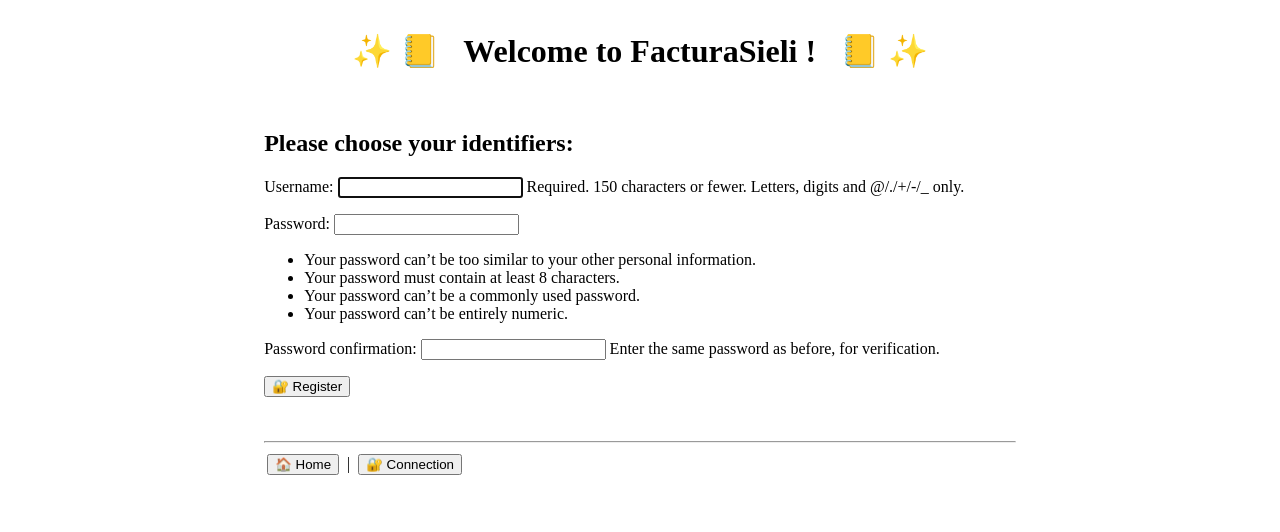
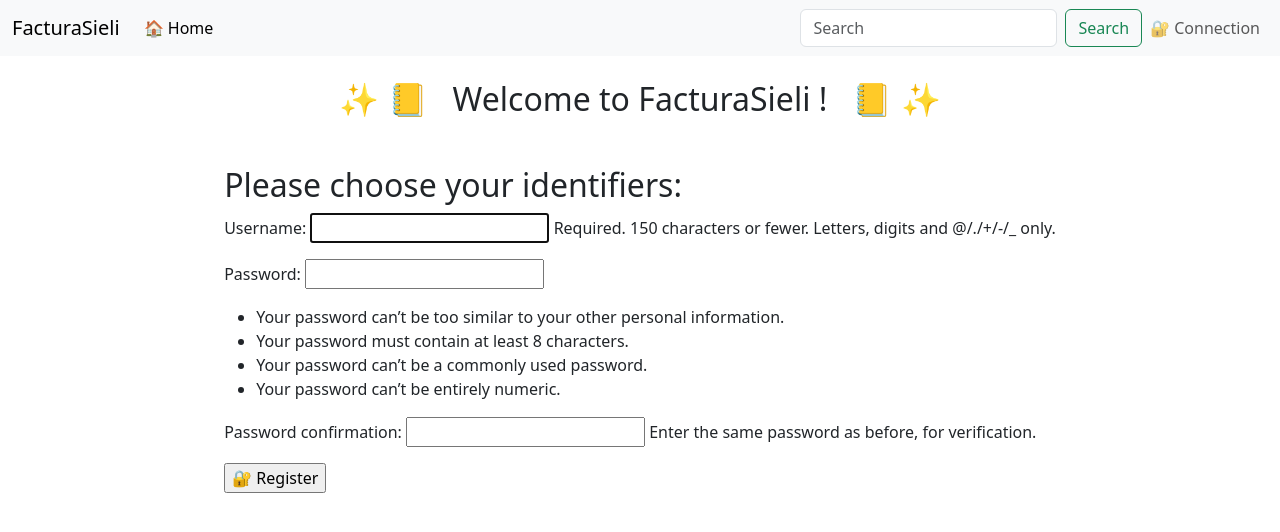
Before and after one commit to brice-donval/FacturaSieli, a Django app: page /en/register/ in a window 1280 px wide. Shown: the top 532 px of the page. Run offline with Django 5.2, Linux system fonts and the light colour scheme.

Commit message:
design first refactoring

```diff
--- a/Django project/facturasieli/templates/base.html
+++ b/Django project/facturasieli/templates/base.html
@@ -2,57 +2,76 @@
 {% load i18n %}
 
 <!DOCTYPE html>
-<html>
+<html lang="en">
 <head>
+    <meta charset="UTF-8">
+    <meta name="viewport" content="width=device-width, initial-scale=1.0">
+    <link href="https://cdn.jsdelivr.net/npm/bootstrap@5.3.3/dist/css/bootstrap.min.css" rel="stylesheet" integrity="sha384-QWTKZyjpPEjISv5WaRU9OFeRpok6YctnYmDr5pNlyT2bRjXh0JMhjY6hW+ALEwIH" crossorigin="anonymous">
+    <script src="https://cdn.jsdelivr.net/npm/bootstrap@5.3.3/dist/js/bootstrap.bundle.min.js" integrity="sha384-YvpcrYf0tY3lHB60NNkmXc5s9fDVZLESaAA55NDzOxhy9GkcIdslK1eN7N6jIeHz" crossorigin="anonymous"></script>
     <title>FacturaSieli</title>
 </head>
 <body>
-        <table width="100%">
-            <tr>
-                <td width="20%">&nbsp;</td>
-                <td>
-                    <div align="center">
-                        <h1>✨ 📒 &nbsp; {% translate 'Welcome to FacturaSieli' %} {{ user.username }}{% translate '!' %} &nbsp; 📒 ✨</h1>
+    <nav class="navbar navbar-expand-lg bg-body-tertiary">
+        <div class="container-fluid">
+          <a class="navbar-brand" href="{% url 'facturasieli:index' %}">FacturaSieli</a>
+          <button class="navbar-toggler" type="button" data-bs-toggle="collapse" data-bs-target="#navbarSupportedContent" aria-controls="navbarSupportedContent" aria-expanded="false" aria-label="Toggle navigation">
+            <span class="navbar-toggler-icon"></span>
+          </button>
+          <div class="collapse navbar-collapse" id="navbarSupportedContent">
+            <ul class="navbar-nav me-auto mb-2 mb-lg-0">
+              <li class="nav-item">
+                <a class="nav-link active" aria-current="page" href="{% url 'facturasieli:index' %}">🏠 {% translate 'Home' %}</a>
+              </li>
+              {% if user.is_authenticated %}
+              <li class="nav-item">
+                <a class="nav-link" href="{% url 'facturasieli:public_profile' user.id %}">👤 {% translate 'My public profile' %}</a>
+              </li>
+              <li class="nav-item">
+                <a class="nav-link" href="{% url 'facturasieli:service' 2 %}">{% translate 'My service' %}</a>
+              </li>
+              {% endif %}
+              {% if user.username %}
+              <li class="nav-item dropdown">
+                <a class="nav-link dropdown-toggle" href="#" role="button" data-bs-toggle="dropdown" aria-expanded="false">
+                    {% translate 'Language' %}
+                </a>
+                <ul class="dropdown-menu">
+                  <li><a class="dropdown-item" href="/fr/">🇫🇷 {% translate 'French' %}</a></li>
+                  <li><a class="dropdown-item" href="/en/">🇬🇧 {% translate 'English' %}</a></li>
+                </ul>
+              </li>
+              {% endif %}
+            </ul>
+
+            <form class="d-flex" role="search">
+              <input class="form-control me-2" type="search" placeholder="Search" aria-label="Search">
+              <button class="btn btn-outline-success" type="submit">{% translate 'Search' %}</button>
+            </form>
+            <div>
+
+                <ul class="navbar-nav me-auto mb-2 mb-lg-0">
+                    {% if user.is_authenticated %}
+                    <li class="nav-item">
+                        <a class="nav-link" href="{% url 'facturasieli:log_out' %}">↪️ {% translate 'Disconnection' %}</a>
+                    </li>
+                    {% else %}
+                    <li class="nav-item"><a class="nav-link" href="{% url 'facturasieli:custom_log_in' %}">🔐 {% translate 'Connection' %}</a></li>
+                    {% endif %}
+                </ul>
             </div>
-                    <br />
-                    <div>
+          </div>
+        </div>
+      </nav>
+      <main class="container">
+        <div class="text-center">
+            <h2 class="mt-4 mb-4">✨ 📒 &nbsp; {% translate 'Welcome to FacturaSieli' %} {{ user.username }}{% translate '!' %} &nbsp; 📒 ✨</h2>
+        </div>
+        <div class="container d-flex justify-content-center">
+            <div class="">
                 {% block content %}
                 {% endblock %}
             </div>
-                    <br />
-                    <br />
-                    <hr />
-                    <div>
-                        <table width="100%">
-                            <tr>
-                                <td>
-                                    <a href="{% url 'facturasieli:index' %}"><button>🏠 {% translate 'Home' %}</button></a>
-                                    {% if user.is_authenticated %}
-                                        &nbsp;
-                                        <a href="{% url 'facturasieli:public_profile' user.id %}"><button>👤 {% translate 'My public profile' %}</button></a>
-                                        &nbsp;|&nbsp;
-                                        <a href="{% url 'facturasieli:service' 2 %}"><button>👤 {% translate 'My service' %}</button></a>
-                                        &nbsp;|&nbsp;
-                                        <a href="{% url 'facturasieli:log_out' %}"><button>↪️ {% translate 'Disconnection' %}</button></a>
-                                    {% else %}
-                                        &nbsp;|&nbsp;
-                                        <a href="{% url 'facturasieli:custom_log_in' %}"><button>🔐 {% translate 'Connection' %}</button></a>
-                                    {% endif %}
-                                </td>
-                                {% if user.username %}
-                                    <td align="right">
-                                        Langue :&nbsp;
-                                        <a href="/fr/"><button>🇫🇷 {% translate 'French' %}</button></a>
-                                        &nbsp;
-                                        <a href="/en/"><button>🇬🇧 {% translate 'English' %}</button></a>
-                                    </td>
-                                {% endif %}
-                            </tr>
-                        </table>
         </div>
-                </td>
-                <td width="20%">&nbsp;</td>
-            </tr>
-        </table>
+      </main>
 </body>
 </html>
--- a/Django project/facturasieli/templates/facturasieli/edit_profile.html
+++ b/Django project/facturasieli/templates/facturasieli/edit_profile.html
@@ -4,7 +4,8 @@
 {% load i18n %}
 
 {% block content %}
-    <h2>{% translate 'Edit my profile:' %}</h2>
+<div class="mt-4">
+    <h3>{% translate 'Edit my profile:' %}</h3>
     <img src="{{ request.profile.avatar.url }}" width="100px" height="100px" />
     <form method="post" action="{% url 'facturasieli:edit_profile' %}" enctype="multipart/form-data">
         {% csrf_token %}
@@ -12,4 +13,5 @@
         <input type="submit" name="submit" value="🤠 {% translate 'Save' %}" />
         <input type="hidden" name="next" value="{% url 'facturasieli:index' %}" />
     </form>
+</div>
 {% endblock %}
--- a/Django project/facturasieli/templates/facturasieli/index.html
+++ b/Django project/facturasieli/templates/facturasieli/index.html
@@ -4,6 +4,7 @@
 {% load i18n %}
 
 {% block content %}
+<div class="mt-4">
     <img src="{{ request.profile.avatar.url }}" width="100px" height="100px" />
     <table>
         <tr style="vertical-align:top">
@@ -17,4 +18,5 @@
             </td>
         </tr>
     </table>
+</div>
 {% endblock %}
--- a/Django project/facturasieli/templates/facturasieli/public_profile.html
+++ b/Django project/facturasieli/templates/facturasieli/public_profile.html
@@ -4,7 +4,8 @@
 {% load i18n %}
 
 {% block content %}
-<h2>{% translate 'Public profile of user' %} {{ profile.user.username }}{% translate ':' %}</h2>
+<div class="mt-4">
+    <h3>{% translate 'Public profile of user' %} {{ profile.user.username }}{% translate ':' %}</h3>
     <img src="{{ profile.avatar.url }}" width="100px" height="100px" />
     {% if request.user.id == profile.user.id %}
         <a href="{% url 'facturasieli:edit_profile' %}">{% translate 'Edit my profile' %}</a>
@@ -21,4 +22,5 @@
             </td>
         </tr>
     </table>
+</div>
 {% endblock %}
--- a/Django project/facturasieli/templates/facturasieli/service.html
+++ b/Django project/facturasieli/templates/facturasieli/service.html
@@ -5,9 +5,10 @@
 {% load i18n %}
 
 {% block content %}
-    <h2 class="text-center mt-3">{% translate 'Your services' %}</h2>
+<div class="mt-4">
+    <h3 class="text-center mt-3">{% translate 'Your services' %}</h3>
     <div class="d-flex justify-content-center mt-4">
-        <div class="w-75">
+        <div class="">
             <a href="{% url 'facturasieli:service_form' %}" class="btn btn-warning mb-4">{% translate 'Create' %}</a>
             <table class="table">
                 <thead>
@@ -37,4 +38,5 @@
               </table>
         </div>
     </div>
+</div>
 {% endblock %}
--- a/Django project/facturasieli/templates/facturasieli/service_form.html
+++ b/Django project/facturasieli/templates/facturasieli/service_form.html
@@ -5,6 +5,7 @@
 {% load i18n %}
 
 {% block content %}
+<div class="mt-4">
     <!-- Affichage des messages -->
     {% if messages %}
         <div class="messages">
@@ -15,9 +16,9 @@
             {% endfor %}
         </div>
     {% endif %}
-    <h2 class="text-center mt-3">{% translate 'Create a new service' %}</h2>
+    <h3 class="text-center mt-3">{% translate 'Create a new service' %}</h3>
     <div class="d-flex justify-content-center mt-4">
-        <div class="w-50">
+        <div class="w-75">
             <a href="{% url 'facturasieli:service' 2 %}" class="btn btn-warning mb-4">{% translate 'Back' %}</a>
             <form action="{% url 'facturasieli:service_form' %}" method="post">
                 {% csrf_token %}
@@ -26,4 +27,5 @@
             </form>
         </div>
     </div>
+</div>
 {% endblock %}
--- a/Django project/facturasieli/templates/facturasieli/verification_form.html
+++ b/Django project/facturasieli/templates/facturasieli/verification_form.html
@@ -5,7 +5,7 @@
     <title>Verify Invoice</title>
 </head>
 <body>
-    <h1>Verify Invoice {{ invoice.invoice_number }}</h1>
+    <h3>Verify Invoice {{ invoice.invoice_number }}</h3>
     <form method="post">
         {% csrf_token %}
         {{ form.as_p }}
--- a/Django project/facturasieli/templates/registration/custom_login.html
+++ b/Django project/facturasieli/templates/registration/custom_login.html
@@ -4,6 +4,7 @@
 {% load i18n %}
 
 {% block content %}
+<div class="mt-4">
     <h2>{% translate 'Please enter your identifiers:' %}</h2>
     <form method="post" action="{% url 'facturasieli:custom_log_in' %}">
         {% csrf_token %}
@@ -14,4 +15,5 @@
     <br />
     <h2>{% translate 'You are not registered yet?' %}</h2>
     <a href="{% url 'facturasieli:register' %}"><button>👤 {% translate 'Create my account' %}</button></a>
+</div>
 {% endblock %}
--- a/Django project/facturasieli/templates/registration/login.html
+++ b/Django project/facturasieli/templates/registration/login.html
@@ -4,6 +4,7 @@
 {% load i18n %}
 
 {% block content %}
+<div class="mt-4">
     <h2>{% translate 'Please enter your identifiers:' %}</h2>
     <form method="post" action="{% url 'facturasieli:log_in' %}">
         {% csrf_token %}
@@ -15,4 +16,5 @@
     <br />
     <h2>{% translate 'You are not registered yet?' %}</h2>
     <a href="{% url 'facturasieli:register' %}"><button>👤 {% translate 'Create my account' %}</button></a>
+</div>
 {% endblock %}
--- a/Django project/facturasieli/templates/registration/logout.html
+++ b/Django project/facturasieli/templates/registration/logout.html
@@ -4,9 +4,11 @@
 {% load i18n %}
 
 {% block content %}
+<div class="mt-4">
     <h2>{% translate 'Are you sure you want to log out?' %}</h2>
     <form method="post" action="{% url 'facturasieli:log_out' %}">
         {% csrf_token %}
         <input type="submit" name="submit" value="🔐 {% translate 'Disconnect' %}" />
     </form>
+</div>
 {% endblock %}
--- a/Django project/facturasieli/templates/registration/otp_validation.html
+++ b/Django project/facturasieli/templates/registration/otp_validation.html
@@ -4,10 +4,12 @@
 {% load i18n %}
 
 {% block content %}
+<div class="mt-4">
     <h2>{% translate 'Please enter your one time password:' %}</h2>
     <form method="post" action="{% url 'facturasieli:otp_validation' %}">
         {% csrf_token %}
         {{ form.as_p }}
         <input type="submit" name="submit" value="🔑 {% translate 'Connect' %}" />
     </form>
+</div>
 {% endblock %}
--- a/Django project/facturasieli/templates/registration/register.html
+++ b/Django project/facturasieli/templates/registration/register.html
@@ -4,10 +4,12 @@
 {% load i18n %}
 
 {% block content %}
+<div class="mt-4">
     <h2>{% translate 'Please choose your identifiers:' %}</h2>
     <form method="post" action="{% url 'facturasieli:register' %}">
         {% csrf_token %}
         {{ form.as_p }}
         <input type="submit" name="submit" value="🔐 {% translate 'Register' %}" />
     </form>
+</div>
 {% endblock %}
```
Lines whose indentation alone changed are shown as unchanged.
